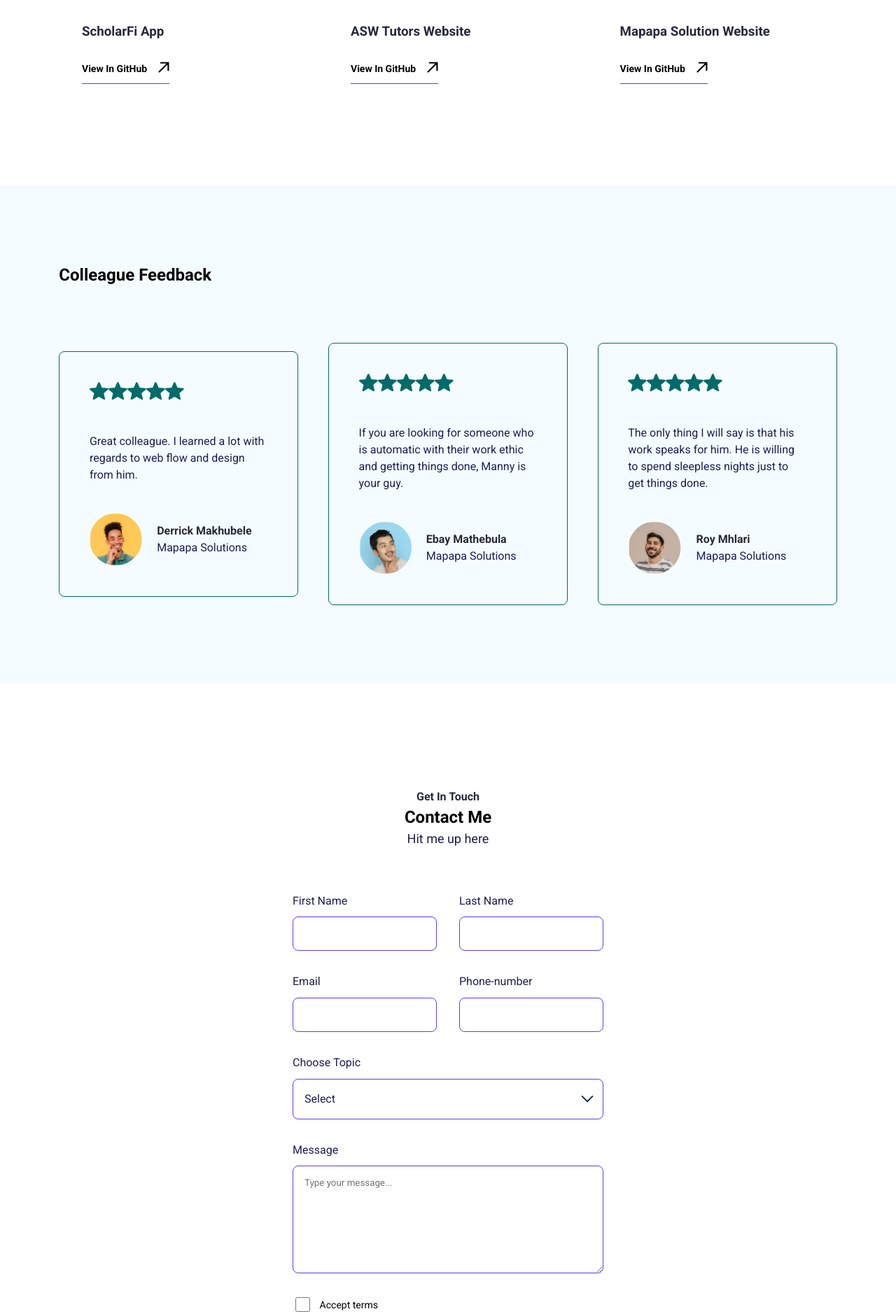
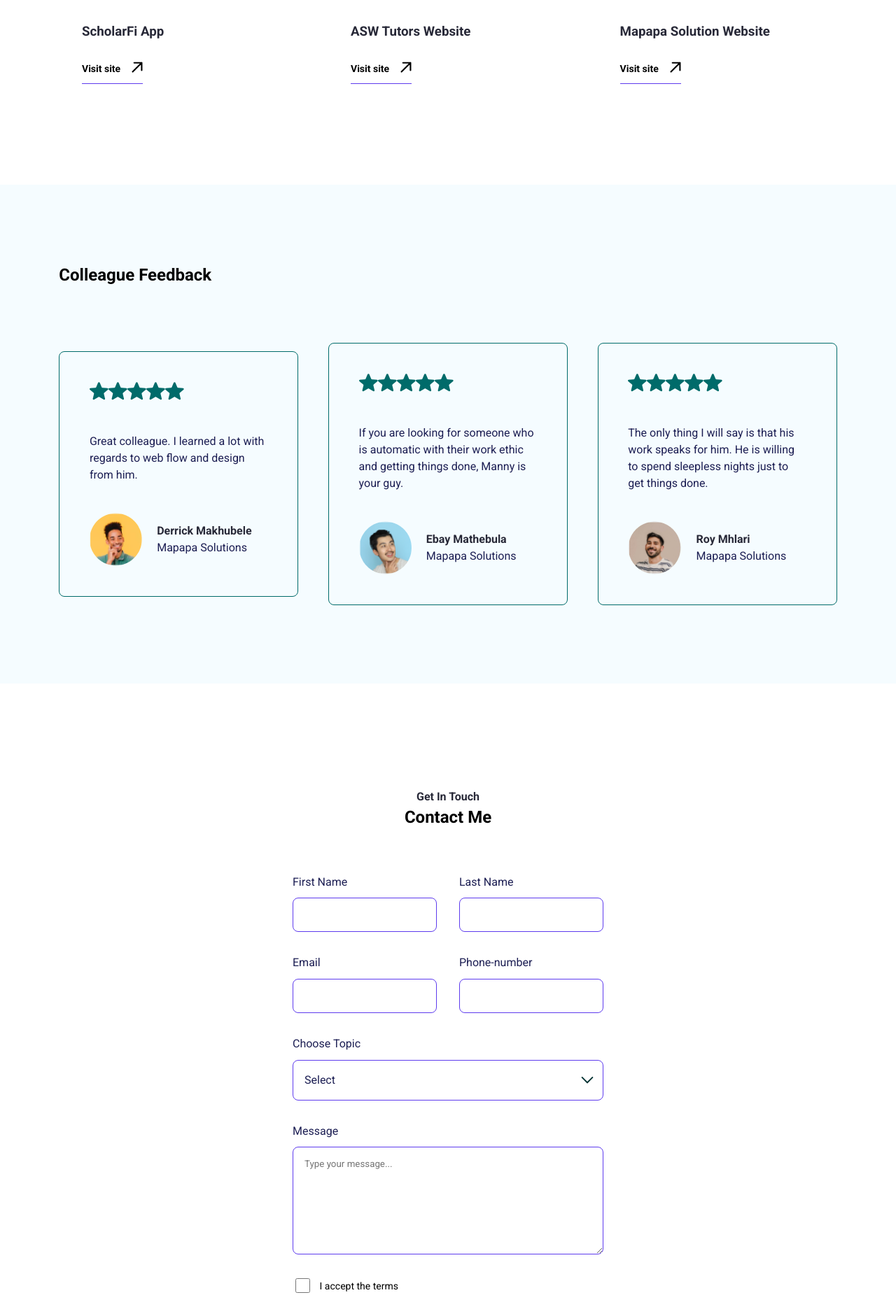
Before and after one commit to mathebulansuku/react-js-personal-portfolio, a React (Create React App) app: page / in a window 1280 px wide. Shown: the part 2979-4860 px from the top of the page at 70% size. Built offline with nearby package versions, Linux system fonts and the light colour scheme.

Commit message:
Portfolio website text fixed

```diff
--- a/src/Pages/Home/ContactMe.jsx
+++ b/src/Pages/Home/ContactMe.jsx
@@ -4,7 +4,6 @@ export default function ContactMe() {
       <div>
         <p className="sub-title">Get In Touch</p>
         <h2>Contact Me</h2>
-        <p className="text-lg">Hit me up here</p>
       </div>
       <form className="contact-form-container">
         <div className="container">
@@ -69,7 +68,7 @@ export default function ContactMe() {
         </label>
         <label htmlFor="checkbox" className="checkbox-label">
           <input type="checkbox" required name="checkbox" id="checkbox" />
-          <span className="text-sm">Accept terms</span>
+          <span className="text-sm">I accept the terms</span>
         </label>
         <div>
           <button className="btn btn-primary contact-form-btn">Submit</button>
--- a/src/data/index.json
+++ b/src/data/index.json
@@ -32,21 +32,21 @@
       "src": "./img/placeholder-image.png",
       "title": "ScholarFi App",
       "description": "A free learning application that contains high school learning content, to aid students with their studies. It also offers career guidance.",
-      "link": "View In GitHub"
+      "link": "Visit site"
     },
     {
       "id": "2",
       "src": "./img/placeholder-image-1.png",
       "title": "ASW Tutors Website",
       "description": "Multi-tier web application that can be integrated with Cloud applications to optimize application functionality and scale globally.",
-      "link": "View In GitHub"
+      "link": "Visit site"
     },
     {
       "id": "3",
       "src": "./img/placeholder-image-2.png",
       "title": "Mapapa Solution Website",
       "description": "Intuitive and visually appealing user interface that are designed to enhance customer experience and satisfaction.",
-      "link": "View In GitHub"
+      "link": "Visit site"
     }
   ],
 
```
